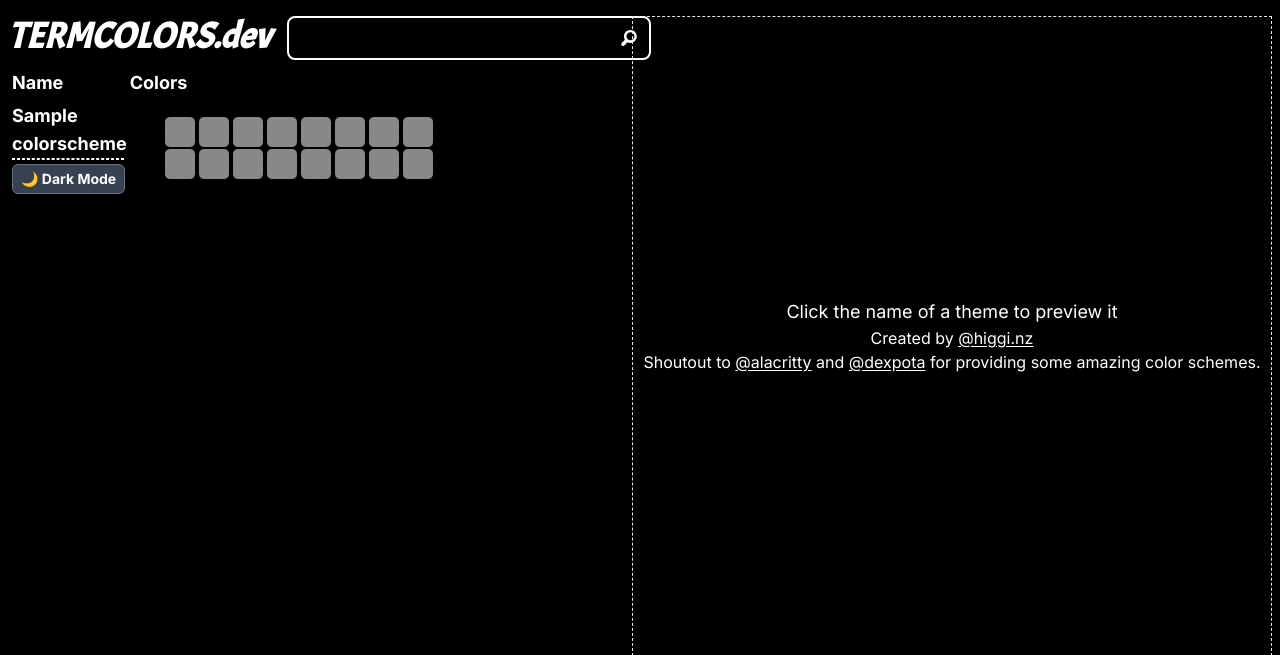
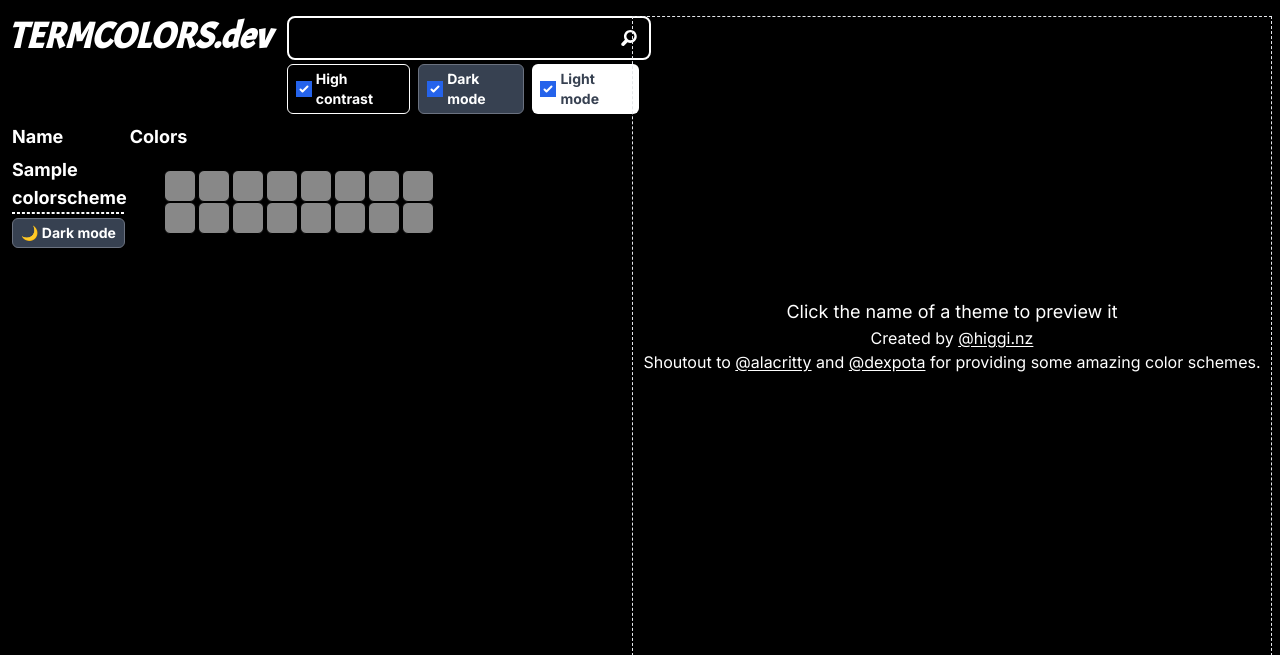
Before and after one commit to johnmatthiggins/termcolors, a Django app: page / in a window 1280 px wide. Shown: the top 655 px of the page. Run offline with Django 5.2, Linux system fonts and the light colour scheme; tables that the repository leaves empty hold one stand-in row (values such as "Sample post"); some libraries are stand-ins or nearby versions.

Commit message:
added filters for light mode, dark mode, and high contrast

```diff
--- a/home/templates/themes.html
+++ b/home/templates/themes.html
@@ -9,9 +9,22 @@
 		<div class="mx-2 md:px-0 md:w-7/8 lg:px-0 lg:w-1/3 pr-1 py-4 mb-12">
 			<div class="flex justify-between mb-2">
 				<h1 class="pr-4 text-4xl italic text-white font-bold" style="font-family: Acme;">TERMCOLORS.dev</h1>
-				<div class="flex">
+				<div>
+					<div class="flex">
 					<input id="page-search" type="search" class="w-96 text-white border-2 border-white border-solid rounded-lg bg-black">
 					<img class="ml-[-2rem] w-5 invert" src="{% static "search.svg" %}">
+					</div>
+					<div class="flex gap-2">
+						<div class="bg-black rounded-md mt-1 py-1 px-2 text-white w-fit text-sm border border-white border-solid font-bold flex items-center gap-1">
+							<input name="high_contrast" type="checkbox" checked> High contrast
+						</div>
+						<div class="bg-gray-700 rounded-md mt-1 py-1 px-2 text-white text-sm border border-gray-500 border-solid font-bold flex items-center gap-1">
+							<input name="dark_mode" type="checkbox" checked> Dark mode
+						</div>
+						<div class="bg-white rounded-md mt-1 py-1 px-2 text-gray-700 w-fit text-sm font-bold flex items-center gap-1">
+							<input name="light_mode" type="checkbox" checked> Light mode
+						</div>
+					</div>
 				</div>
 			</div>
 			<table>
@@ -48,7 +61,7 @@
 								{{ scheme.name }}
 							</h2>
 							<hr class="border border-white border-dashed mr-1" />
-							<div class="flex gap-2">
+							<div class="flex gap-2" id="tags">
 							{% if scheme.contrast_ratio > 16 %}
 								<div class="bg-black rounded-md mt-1 py-1 px-2 text-white w-fit text-sm border border-white border-solid font-bold">
 									&#128161; High contrast
@@ -56,11 +69,11 @@
 							{% endif %}
 							{% if scheme.is_dark %}
 								<div class="bg-gray-700 rounded-md mt-1 py-1 px-2 text-white text-sm border border-gray-500 border-solid font-bold">
-									&#127769; Dark Mode
+									&#127769; Dark mode
 								</div>
 							{% else %}
 								<div class="bg-white rounded-md mt-1 py-1 px-2 text-gray-700 w-fit text-sm font-bold">
-									&#9728;&#65039; Light Mode
+									&#9728;&#65039; Light mode
 								</div>
 							{% endif %}
 							</div>
@@ -156,12 +169,25 @@
 			}
 		});
 		const searchInput = document.querySelector('[type="search"]');
-		const searchCallback = (event) => {
-			const text = event.target.value;
+		const searchCallback = () => {
+			const text = document.querySelector('input[type="search"]').value;
 			const matchingRows = [];
+			const includeLight = document.querySelector('input[name="light_mode"]').checked;
+			const includeDark = document.querySelector('input[name="dark_mode"]').checked;
+			const includeHighContrast = document.querySelector('input[name="high_contrast"]').checked;
 
 			rows.forEach((row) => {
-				const themeName = row.children[0].textContent;
+				const tags = row.children[0].querySelector('#tags').textContent;
+				if (!includeLight && tags.includes('Light mode')) {
+					return;
+				}
+				if (!includeDark && tags.includes('Dark mode')) {
+					return;
+				}
+				if (!includeHighContrast && tags.includes('High contrast')) {
+					return;
+				}
+				const themeName = row.children[0].children[0].textContent;
 				if (themeName.toLowerCase().includes(text.toLowerCase())) {
 					matchingRows.push(row);
 				}
@@ -178,8 +204,12 @@
 		};
 		searchInput.addEventListener("input", searchCallback);
 		if (searchInput.value) {
-			searchCallback({ target: searchInput });
+			searchCallback();
 		}
+
+		document.querySelector('input[name="light_mode"]').addEventListener('change', searchCallback);
+		document.querySelector('input[name="dark_mode"]').addEventListener('change', searchCallback);
+		document.querySelector('input[name="high_contrast"]').addEventListener('change', searchCallback);
 
 		document.addEventListener('htmx:beforeRequest', (event) => {
 			const { target } = event;
@@ -199,7 +229,6 @@
 			window.scrollTo(0, 0);
 		});
 
-		// left: 0.75rem
 		window.addEventListener('scroll', (event) => {
 			const pagePosition = this.scrollY;
 			const body = document.querySelector('body');
```
